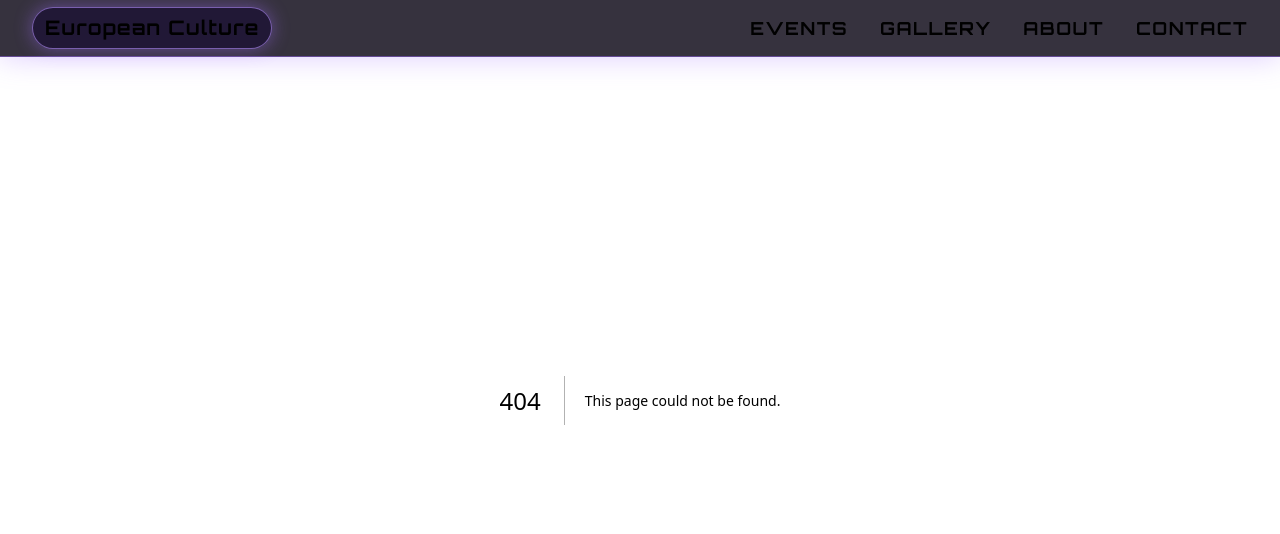
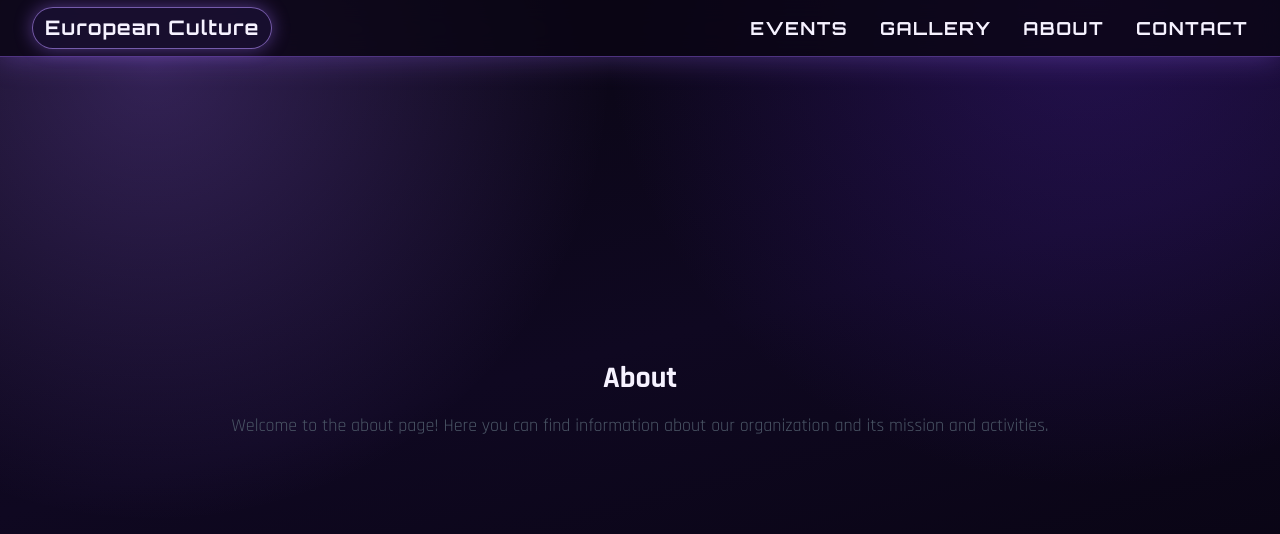
Before and after one commit to AviAlibi/EuropeanCultureCarClubSite, a Next.js app: page /about in a window 1280 px wide. Before the commit this address had no page. Shown: the top 534 px of the page. Built offline with nearby package versions, Linux system fonts and the light colour scheme.

Commit message:
Setup pages for site

```diff
--- /dev/null
+++ b/src/app/(pages)/about/page.tsx
@@ -0,0 +1,11 @@
+export default function AboutPage() {
+	return (
+		<main className="min-h-screen flex flex-col items-center justify-center p-8">
+			<h1 className="text-3xl font-bold mb-4">About</h1>
+			<p className="text-lg text-gray-600">
+				Welcome to the about page! Here you can find information about our organization and
+				its mission and activities.
+			</p>
+		</main>
+	);
+}
--- /dev/null
+++ b/src/app/(pages)/contact/page.tsx
@@ -0,0 +1,11 @@
+export default function ContactPage() {
+	return (
+		<main className="min-h-screen flex flex-col items-center justify-center p-8">
+			<h1 className="text-3xl font-bold mb-4">Contact</h1>
+			<p className="text-lg text-gray-600">
+				Welcome to the contact page! Here you can find information on how to get in touch
+				with us and our activities.
+			</p>
+		</main>
+	);
+}
--- /dev/null
+++ b/src/app/(pages)/events/page.tsx
@@ -0,0 +1,11 @@
+export default function EventsPage() {
+	return (
+		<main className="min-h-screen flex flex-col items-center justify-center p-8">
+			<h1 className="text-3xl font-bold mb-4">Events</h1>
+			<p className="text-lg text-gray-600">
+				Welcome to the events page! Here you can find information about our upcoming events
+				and activities.
+			</p>
+		</main>
+	);
+}
--- /dev/null
+++ b/src/app/(pages)/gallery/page.tsx
@@ -0,0 +1,11 @@
+export default function GalleryPage() {
+	return (
+		<main className="min-h-screen flex flex-col items-center justify-center p-8">
+			<h1 className="text-3xl font-bold mb-4">Gallery</h1>
+			<p className="text-lg text-gray-600">
+				Welcome to the gallery page! Here you can find a collection of images and media
+				related to our events and activities.
+			</p>
+		</main>
+	);
+}
```
